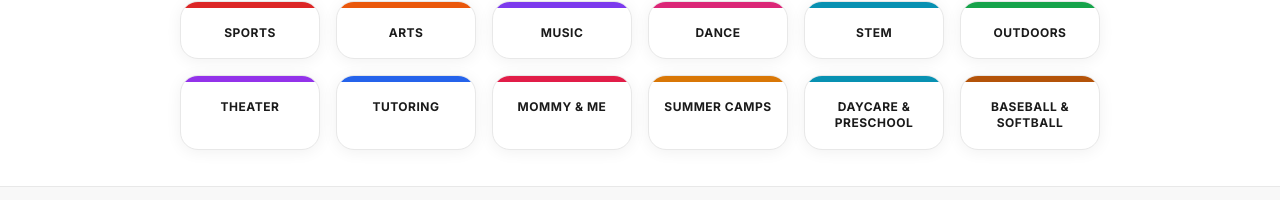
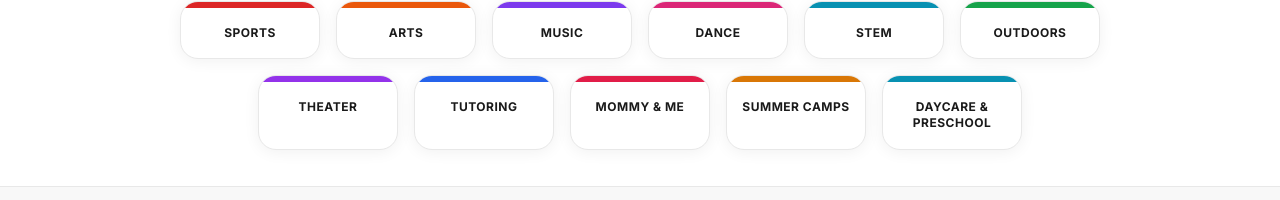
Before and after one commit to kmfields28/The-sign-up-spot, a React (Create React App) app: page / in a window 1280 px wide. Shown: the part 899-1099 px from the top of the page. Built offline with nearby package versions, Linux system fonts and the light colour scheme.

Commit message:
Remove Baseball & Softball category tile

```diff
--- a/src/App.jsx
+++ b/src/App.jsx
@@ -46,7 +46,6 @@ const CATEGORIES = [
   { label:"Mommy & Me", icon:"🤱", color:"#e11d48", bg:"#fff1f2" },
   { label:"Summer Camps", icon:"⛺", color:"#d97706", bg:"#fffbeb" },
   { label:"Daycare & Preschool", icon:"🏫", color:"#0891b2", bg:"#ecfeff" },
-  { label:"Baseball & Softball", icon:"⚾", color:"#b45309", bg:"#fef3c7" },
 ];
 
 
```
